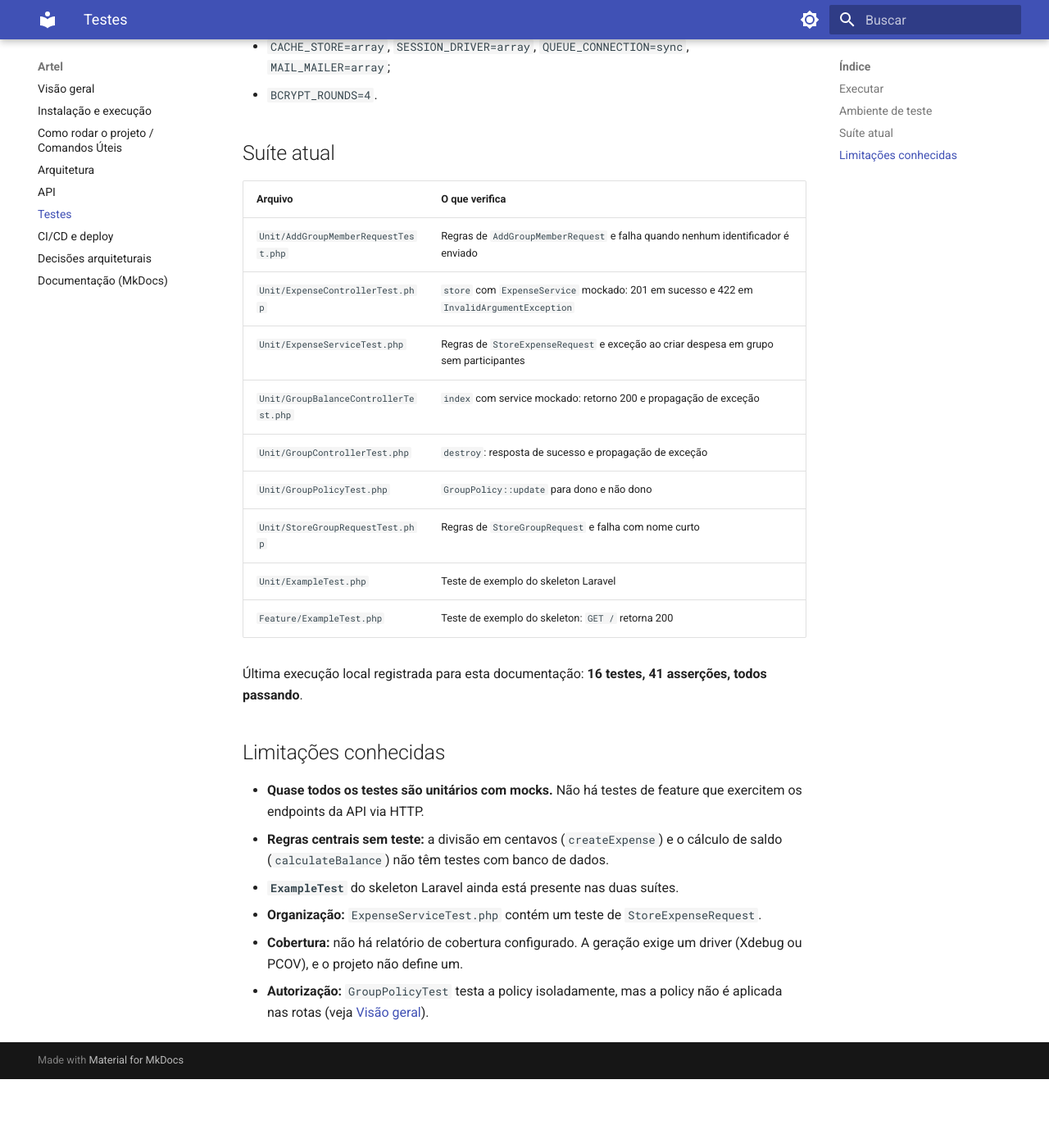
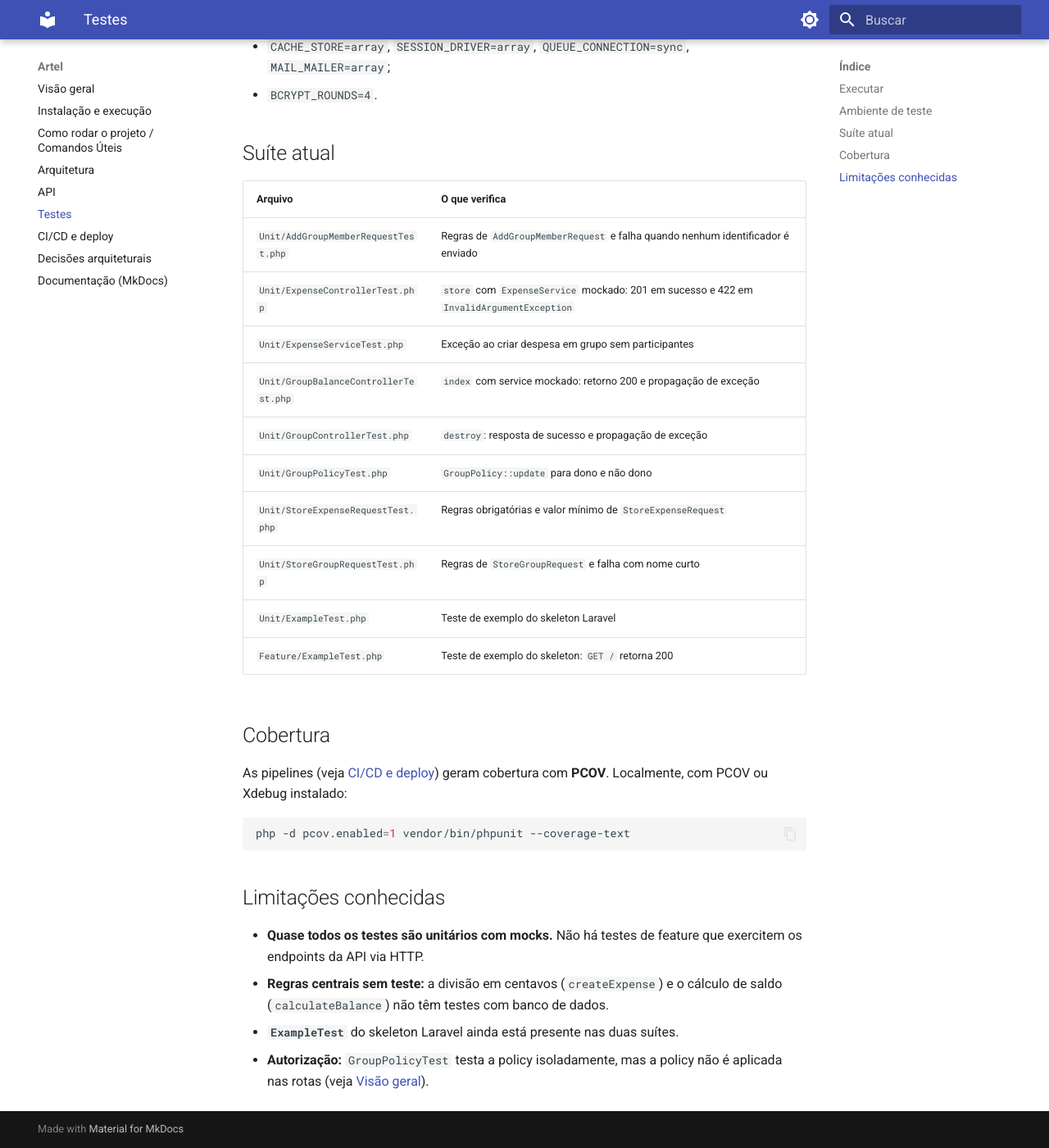
Before and after one commit to C14-Inatel-2026-2/Artel, an MkDocs documentation site: the page built from docs/testes.md, in a window 1280 px wide and 1400 px high, scrolled down 724 px. Shown: the whole window at 82% size. Built offline with MkDocs 1.6.1 and Material for MkDocs 9.7.7, drawn with Linux system fonts in a browser that asks for light colours; before the commit the page ends 2040 px from its top, so only the background shows below that.

Commit message:
docs: fix outdated information across the docs
Updates the test list, coverage and Laravel version, records the Blade interface decision (US06), describes the Jenkins pipeline in P7, replaces the stale Docker section in comandos.md and points MkDocs commands at the Makefile.

````diff
--- a/docs/testes.md
+++ b/docs/testes.md
@@ -35,21 +35,26 @@ O `phpunit.xml` define as suítes `Unit` (`tests/Unit`) e `Feature` (`tests/Feat
 |---|---|
 | `Unit/AddGroupMemberRequestTest.php` | Regras de `AddGroupMemberRequest` e falha quando nenhum identificador é enviado |
 | `Unit/ExpenseControllerTest.php` | `store` com `ExpenseService` mockado: 201 em sucesso e 422 em `InvalidArgumentException` |
-| `Unit/ExpenseServiceTest.php` | Regras de `StoreExpenseRequest` e exceção ao criar despesa em grupo sem participantes |
+| `Unit/ExpenseServiceTest.php` | Exceção ao criar despesa em grupo sem participantes |
 | `Unit/GroupBalanceControllerTest.php` | `index` com service mockado: retorno 200 e propagação de exceção |
 | `Unit/GroupControllerTest.php` | `destroy`: resposta de sucesso e propagação de exceção |
 | `Unit/GroupPolicyTest.php` | `GroupPolicy::update` para dono e não dono |
+| `Unit/StoreExpenseRequestTest.php` | Regras obrigatórias e valor mínimo de `StoreExpenseRequest` |
 | `Unit/StoreGroupRequestTest.php` | Regras de `StoreGroupRequest` e falha com nome curto |
 | `Unit/ExampleTest.php` | Teste de exemplo do skeleton Laravel |
 | `Feature/ExampleTest.php` | Teste de exemplo do skeleton: `GET /` retorna 200 |
 
-Última execução local registrada para esta documentação: **16 testes, 41 asserções, todos passando**.
+## Cobertura
+
+As pipelines (veja [CI/CD e deploy](ci-cd.md)) geram cobertura com **PCOV**. Localmente, com PCOV ou Xdebug instalado:
+
+```bash
+php -d pcov.enabled=1 vendor/bin/phpunit --coverage-text
+```
 
 ## Limitações conhecidas
 
 - **Quase todos os testes são unitários com mocks.** Não há testes de feature que exercitem os endpoints da API via HTTP.
 - **Regras centrais sem teste:** a divisão em centavos (`createExpense`) e o cálculo de saldo (`calculateBalance`) não têm testes com banco de dados.
 - **`ExampleTest`** do skeleton Laravel ainda está presente nas duas suítes.
-- **Organização:** `ExpenseServiceTest.php` contém um teste de `StoreExpenseRequest`.
-- **Cobertura:** não há relatório de cobertura configurado. A geração exige um driver (Xdebug ou PCOV), e o projeto não define um.
 - **Autorização:** `GroupPolicyTest` testa a policy isoladamente, mas a policy não é aplicada nas rotas (veja [Visão geral](index.md#limitacoes-atuais)).
````
Also changed, not shown: docs/comandos.md (+2 -8 lines), docs/decisoes.md (+2 -2 lines), docs/documentacao.md (+3 -6 lines), docs/index.md (+3 -2 lines).
